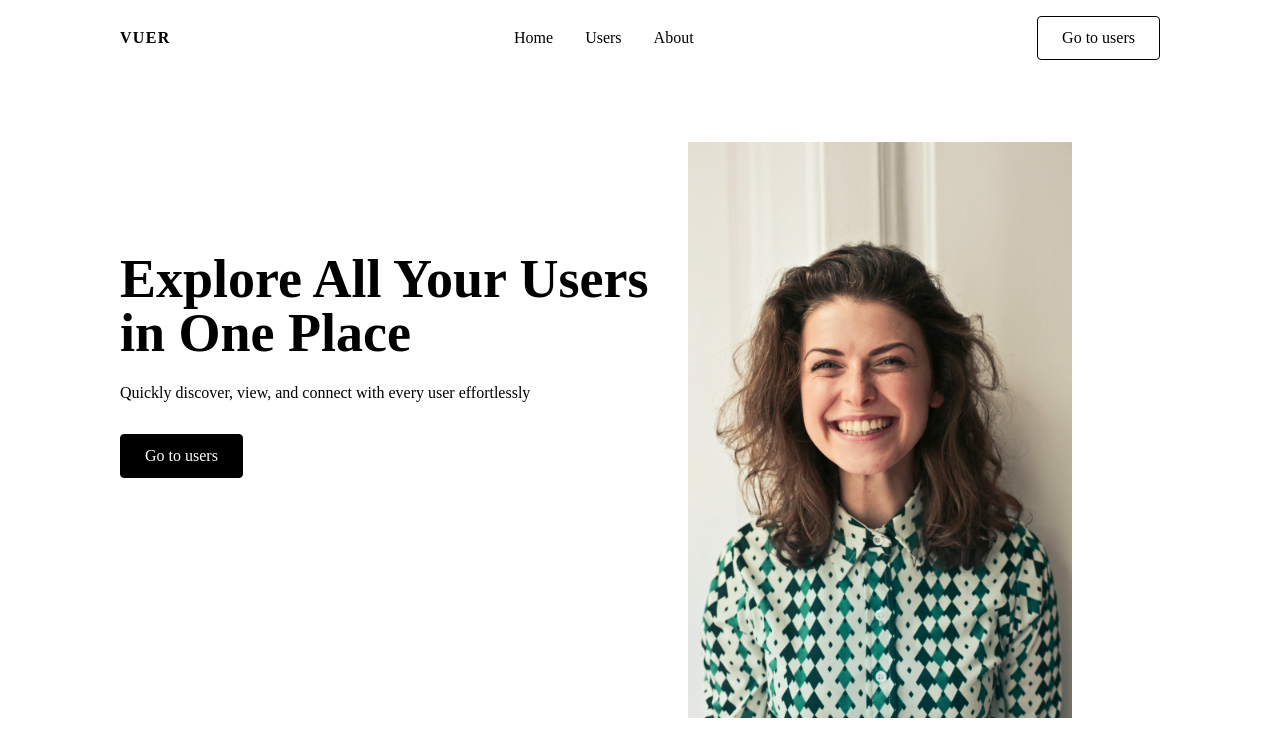
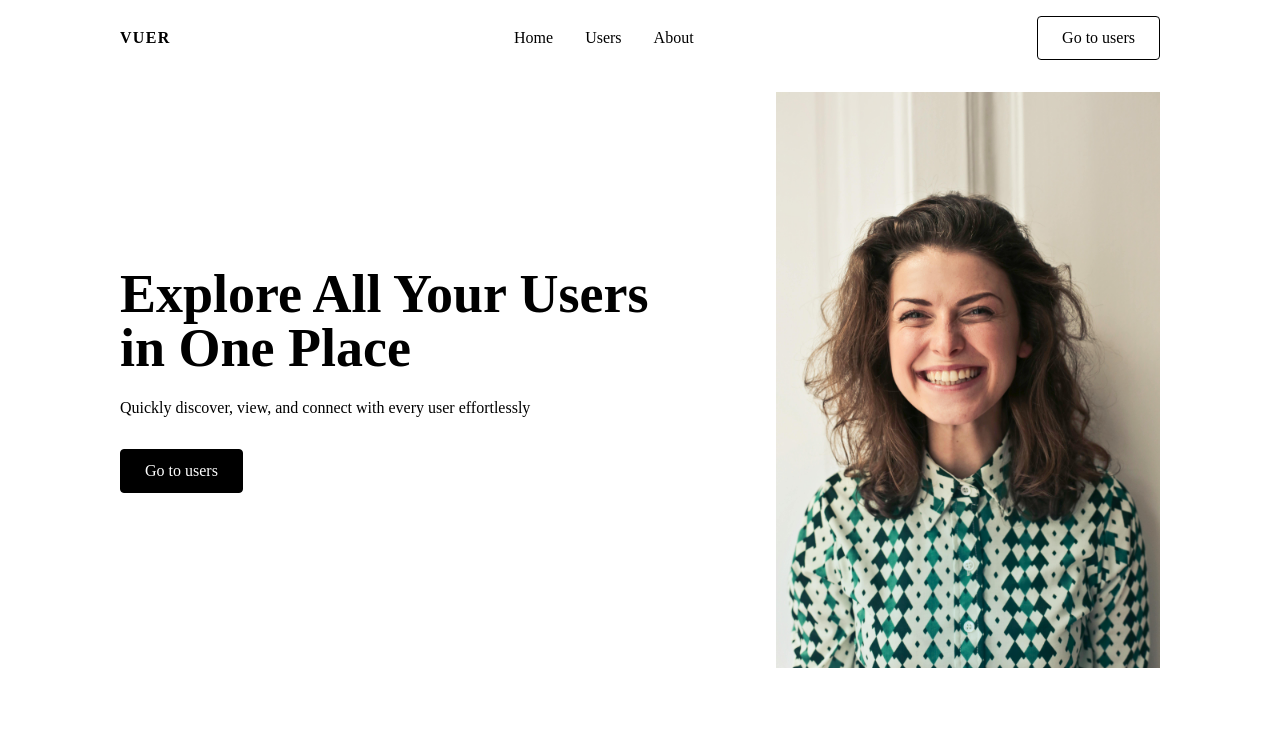
Before and after one commit to rithikpvijay/user-app, a Vue app: page / in a window 1280 px wide. Shown: the top 756 px of the page. Built offline with nearby package versions, Linux system fonts and the light colour scheme.

Commit message:
fixing homepage

```diff
--- a/src/components/home/MainContent.vue
+++ b/src/components/home/MainContent.vue
@@ -1,8 +1,10 @@
 <template>
   <div class="container">
-    <h1>Explore All Your Users <br />in One Place</h1>
-    <p>Quickly discover, view, and connect with every user effortlessly</p>
-    <base-button link class="fill" to="/users">Go to users</base-button>
+    <div>
+      <h1>Explore All Your Users <br />in One Place</h1>
+      <p>Quickly discover, view, and connect with every user effortlessly</p>
+      <base-button link class="fill" to="/users">Go to users</base-button>
+    </div>
 
     <img src="/images/hero.jpg" alt="heroImage" />
   </div>
@@ -13,6 +15,9 @@
 <style scoped>
 .container {
   position: relative;
+  display: flex;
+  align-items: center;
+  justify-content: space-between;
 }
 h1 {
   font-size: 54px;
@@ -26,8 +31,5 @@ p {
 
 img {
   width: 24rem;
-  position: absolute;
-  top: -110px;
-  right: 88px;
 }
 </style>
--- a/src/pages/HomePage.vue
+++ b/src/pages/HomePage.vue
@@ -17,6 +17,5 @@ import MainContent from "@/components/home/MainContent.vue";
 }
 
 .main {
-  margin-top: 10rem;
 }
 </style>
```
